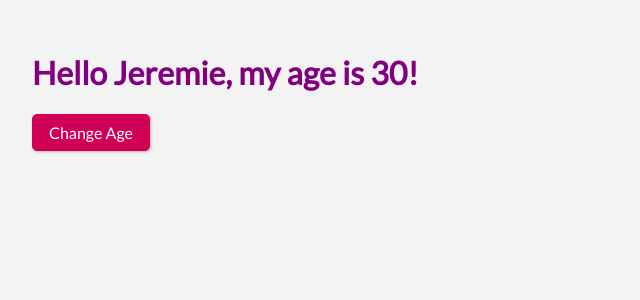
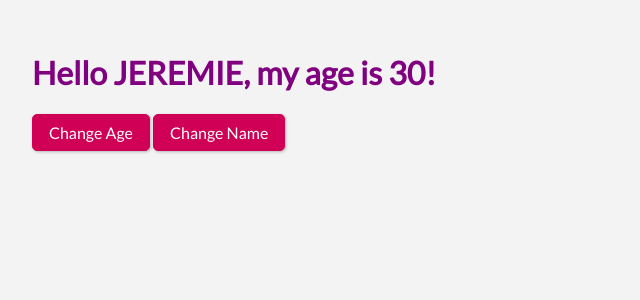
Before and after one commit to jeremielegault/first-app, a Svelte app: page / in a window 1280 px wide. Shown: the top 300 px of the page, without its empty margins (0-640 px from the left). Built offline with nearby package versions, Linux system fonts and the light colour scheme.

Commit message:
add change reactive element

```diff
--- a/src/App.svelte
+++ b/src/App.svelte
@@ -1,17 +1,23 @@
 <script>
-	let name = 'Jeremie';
+	let name = "Jeremie";
 	let age = 30;
+
+	$: uppercaseName = name.toUpperCase();
 
 	function incrementAge() {
 		age += 1;
 	}
+	function changeName() {
+		name = "Jeremie Legault";
+	}
 </script>
+
+<h1>Hello {uppercaseName}, my age is {age}!</h1>
+<button on:click={incrementAge}>Change Age</button>
+<button on:click={changeName}>Change Name</button>
 
 <style>
 	h1 {
 		color: purple;
 	}
 </style>
-
-<h1>Hello {name}, my age is {age}!</h1>
-<button on:click="{incrementAge}">Change Age</button>
```
